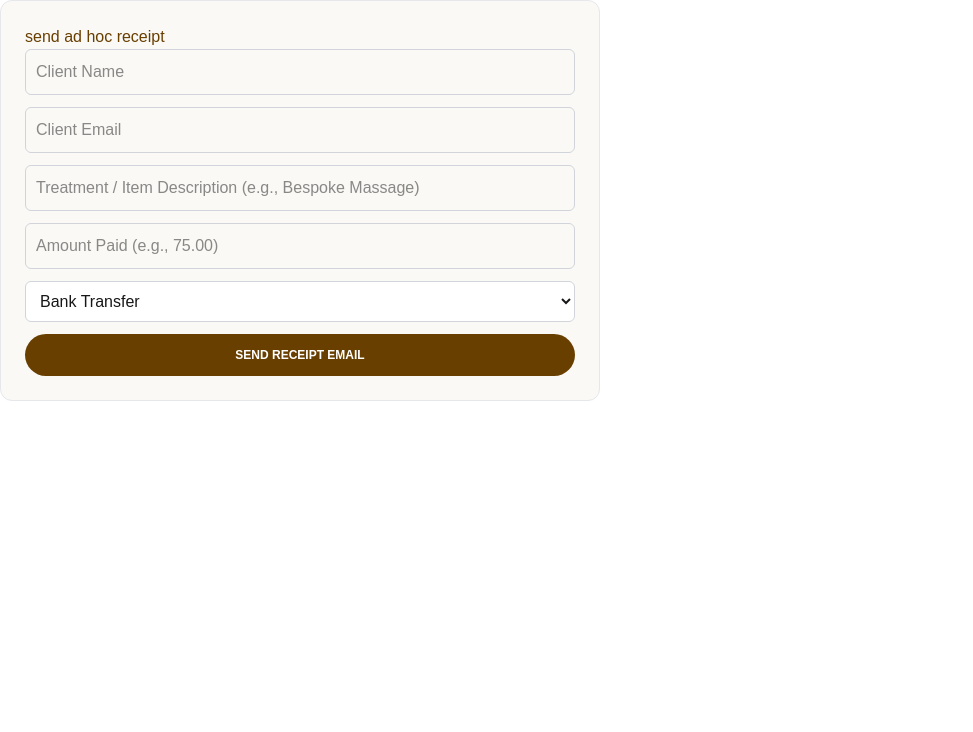
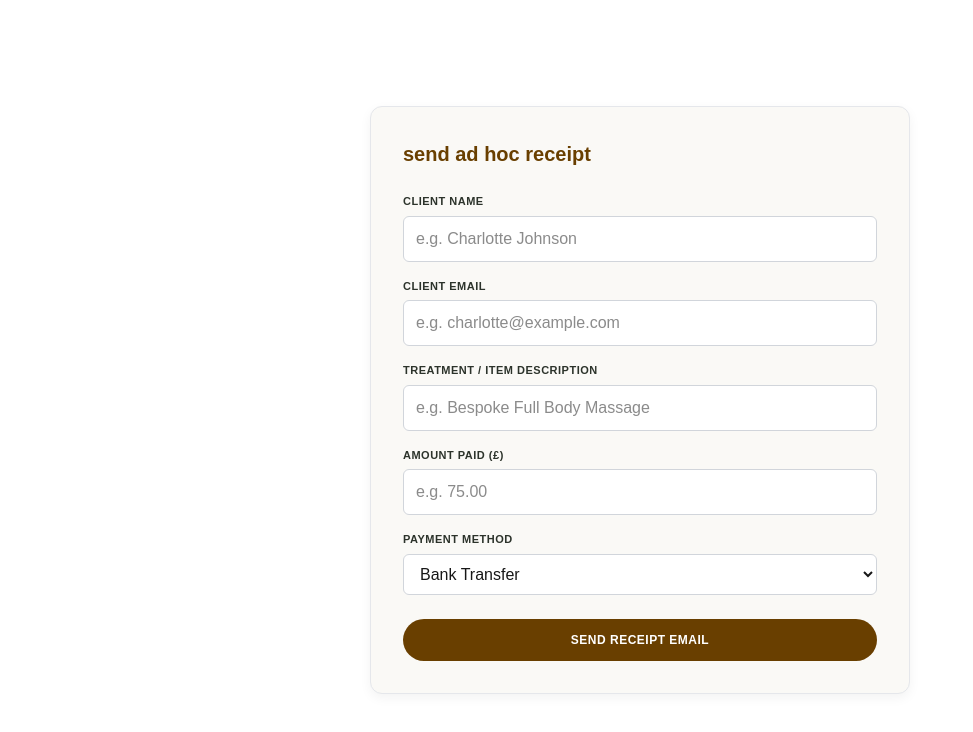
Before and after one commit to calmdriftsanctuary-prog/web-and-cms, a Next.js app: page /admin/receipts in a window 1280 px wide. Shown: the top 732 px of the page, without its empty margins (0-973 px from the left). Built offline with nearby package versions, Linux system fonts and the light colour scheme; no server answers; the database is empty.

Commit message:
Update page.tsx

```diff
--- a/app/admin/receipts/page.tsx
+++ b/app/admin/receipts/page.tsx
@@ -26,7 +26,7 @@ export default function AdHocReceiptSender() {
       const data = await res.json();
       if (!res.ok) throw new Error(data.error || 'Failed to send receipt');
 
-      setSuccessMsg('Receipt successfully sent to client!');
+      setSuccessMsg('Receipt successfully sent to client.');
       setFormData({ clientName: '', clientEmail: '', treatmentTitle: '', amountPaid: '', paymentMethod: 'Bank Transfer' });
     } catch (err: any) {
       alert(err.message);
@@ -36,60 +36,94 @@ export default function AdHocReceiptSender() {
   };
 
   return (
-    <div style={{ background: '#FAF9F6', padding: '24px', borderRadius: '12px', border: '1px solid #E5E7EB', maxWidth: '600px' }}>
-      <h3 style={{ color: '#693F00', marginTop: 0, textTransform: 'lowercase' }}>send ad hoc receipt</h3>
-      <form onSubmit={handleSend} style={{ display: 'flex', flexDirection: 'column', gap: '12px' }}>
+    <div style={{ minHeight: '100vh', backgroundColor: '#ffffff', display: 'flex', alignItems: 'center', justifyContent: 'center', padding: '24px' }}>
+      <div style={{ background: '#FAF9F6', padding: '32px', borderRadius: '12px', border: '1px solid #E5E7EB', width: '100%', maxWidth: '540px', boxShadow: '0 4px 12px rgba(0,0,0,0.05)' }}>
+        <h3 style={{ color: '#693F00', marginTop: 0, marginBottom: '24px', textTransform: 'lowercase', fontSize: '20px', fontWeight: '600' }}>send ad hoc receipt</h3>
+
+        <form onSubmit={handleSend} style={{ display: 'flex', flexDirection: 'column', gap: '16px' }}>
+          <div>
+            <label style={{ display: 'block', fontSize: '11px', fontWeight: 'bold', color: '#2C332B', marginBottom: '6px', textTransform: 'uppercase', letterSpacing: '0.5px' }}>
+              Client Name
+            </label>
             <input
               type="text"
-          placeholder="Client Name"
+              placeholder="e.g. Charlotte Johnson"
               value={formData.clientName}
               onChange={e => setFormData({ ...formData, clientName: e.target.value })}
               required
-          style={{ padding: '10px', borderRadius: '6px', border: '1px solid #D1D5DB' }}
+              style={{ width: '100%', padding: '10px 12px', borderRadius: '6px', border: '1px solid #D1D5DB', boxSizing: 'border-box', background: '#fff' }}
             />
+          </div>
+
+          <div>
+            <label style={{ display: 'block', fontSize: '11px', fontWeight: 'bold', color: '#2C332B', marginBottom: '6px', textTransform: 'uppercase', letterSpacing: '0.5px' }}>
+              Client Email
+            </label>
             <input
               type="email"
-          placeholder="Client Email"
+              placeholder="e.g. charlotte@example.com"
               value={formData.clientEmail}
               onChange={e => setFormData({ ...formData, clientEmail: e.target.value })}
               required
-          style={{ padding: '10px', borderRadius: '6px', border: '1px solid #D1D5DB' }}
+              style={{ width: '100%', padding: '10px 12px', borderRadius: '6px', border: '1px solid #D1D5DB', boxSizing: 'border-box', background: '#fff' }}
             />
+          </div>
+
+          <div>
+            <label style={{ display: 'block', fontSize: '11px', fontWeight: 'bold', color: '#2C332B', marginBottom: '6px', textTransform: 'uppercase', letterSpacing: '0.5px' }}>
+              Treatment / Item Description
+            </label>
             <input
               type="text"
-          placeholder="Treatment / Item Description (e.g., Bespoke Massage)"
+              placeholder="e.g. Bespoke Full Body Massage"
               value={formData.treatmentTitle}
               onChange={e => setFormData({ ...formData, treatmentTitle: e.target.value })}
               required
-          style={{ padding: '10px', borderRadius: '6px', border: '1px solid #D1D5DB' }}
+              style={{ width: '100%', padding: '10px 12px', borderRadius: '6px', border: '1px solid #D1D5DB', boxSizing: 'border-box', background: '#fff' }}
             />
+          </div>
+
+          <div>
+            <label style={{ display: 'block', fontSize: '11px', fontWeight: 'bold', color: '#2C332B', marginBottom: '6px', textTransform: 'uppercase', letterSpacing: '0.5px' }}>
+              Amount Paid (£)
+            </label>
             <input
+              style={{ width: '100%', padding: '10px 12px', borderRadius: '6px', border: '1px solid #D1D5DB', boxSizing: 'border-box', background: '#fff' }}
               type="text"
-          placeholder="Amount Paid (e.g., 75.00)"
+              placeholder="e.g. 75.00"
               value={formData.amountPaid}
               onChange={e => setFormData({ ...formData, amountPaid: e.target.value })}
               required
-          style={{ padding: '10px', borderRadius: '6px', border: '1px solid #D1D5DB' }}
             />
+          </div>
+
+          <div>
+            <label style={{ display: 'block', fontSize: '11px', fontWeight: 'bold', color: '#2C332B', marginBottom: '6px', textTransform: 'uppercase', letterSpacing: '0.5px' }}>
+              Payment Method
+            </label>
             <select
               value={formData.paymentMethod}
               onChange={e => setFormData({ ...formData, paymentMethod: e.target.value })}
-          style={{ padding: '10px', borderRadius: '6px', border: '1px solid #D1D5DB', background: '#fff' }}
+              style={{ width: '100%', padding: '10px 12px', borderRadius: '6px', border: '1px solid #D1D5DB', background: '#fff', boxSizing: 'border-box' }}
             >
               <option value="Bank Transfer">Bank Transfer</option>
               <option value="Cash">Cash</option>
               <option value="Card Reader">Card Reader</option>
               <option value="Gift Voucher">Gift Voucher</option>
             </select>
+          </div>
+
           <button
             type="submit"
             disabled={loading}
-          style={{ background: '#693F00', color: '#fff', padding: '12px', border: 'none', borderRadius: '50px', fontWeight: 'bold', cursor: 'pointer', textTransform: 'uppercase', fontSize: '12px' }}
+            style={{ background: '#693F00', color: '#fff', padding: '12px', border: 'none', borderRadius: '50px', fontWeight: 'bold', cursor: 'pointer', textTransform: 'uppercase', fontSize: '12px', marginTop: '8px', letterSpacing: '0.5px' }}
           >
             {loading ? 'Sending...' : 'Send Receipt Email'}
           </button>
-        {successMsg && <p style={{ color: '#16a765', fontSize: '13px', margin: 0 }}>{successMsg}</p>}
+
+          {successMsg && <p style={{ color: '#16a765', fontSize: '13px', margin: 0, textAlign: 'center' }}>{successMsg}</p>}
         </form>
+      </div>
     </div>
   );
 }
```
Lines whose indentation alone changed are shown as unchanged.
